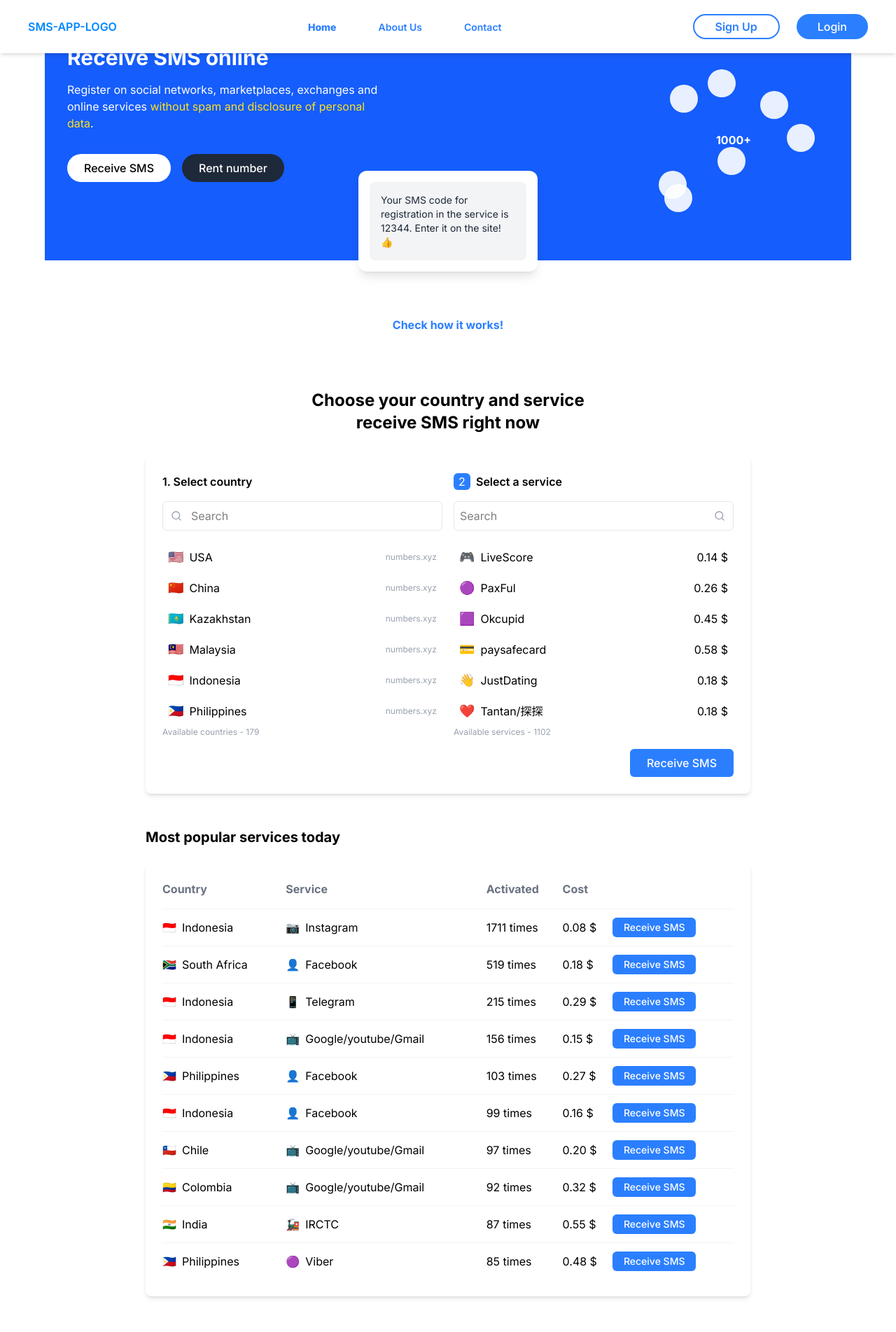
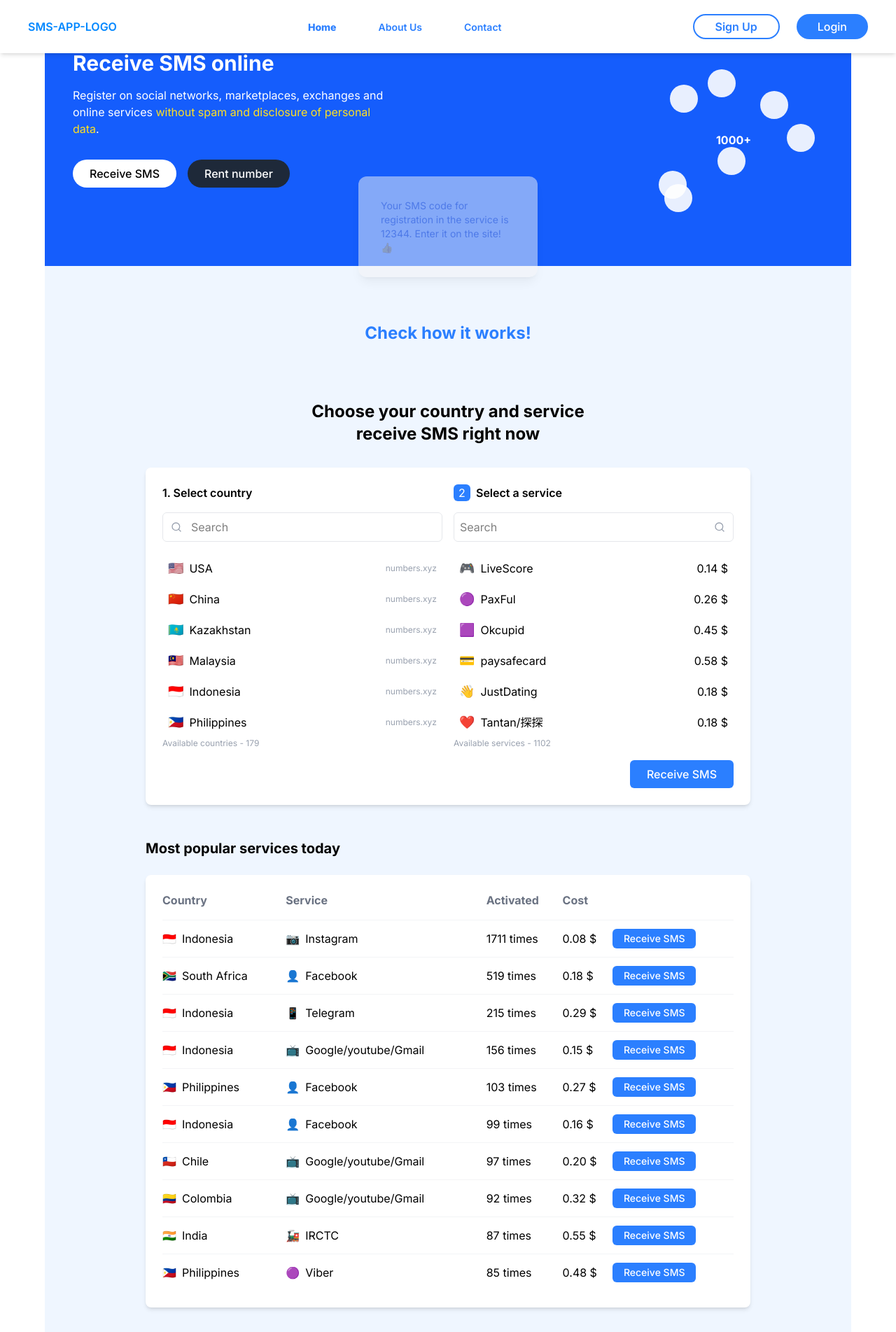
Before and after one commit to Folayimi/sms-app, a Next.js app: page / in a window 1280 px wide. Shown: the top 1903 px of the page at 70% size. Built offline with nearby package versions, Linux system fonts and the light colour scheme.

Commit message:
modified:   src/app/page.tsx

```diff
--- a/src/app/page.tsx
+++ b/src/app/page.tsx
@@ -58,9 +58,9 @@
   )
 
   return (
-    <div className="bg-white min-h-screen">
+    <div className="bg-blue-50 min-h-screen">
       {/* Hero Section */}
-      <div className="bg-blue-600 text-white mt-8 p-8 pb-16 relative">
+      <div className="bg-blue-600 text-white mt-8 p-10 pb-16 relative">
         <div className="max-w-6xl mx-auto">
           <h1 className="text-3xl font-bold mb-4">Receive SMS online</h1>
           <p className="mb-8 max-w-md">
@@ -97,26 +97,26 @@
             </div>
           </div>
         </div>
-
-        {/* Phone mockup */}
         <div className="max-w-6xl mx-auto relative">
-          <div className="absolute bottom-[-80px] left-1/2 transform -translate-x-1/2 bg-white rounded-xl p-4 shadow-lg w-64">
-            <div className="bg-gray-100 rounded-lg p-4">
-              <p className="text-gray-800 text-sm">
+          <div className="absolute bottom-[-80px] left-1/2 transform -translate-x-1/2 bg-gray-100 opacity-50 rounded-xl p-4 shadow-lg w-64">
+          <div className="bg-gray-100 opacity-50 rounded-lg p-4">
+            <p className="text-blue-800 text-sm">
                 Your SMS code for registration in the service is 12344. Enter it on the site! 👍
               </p>
             </div>
           </div>
-        </div>
       </div>
+
+      </div>
+
 
       {/* How It Works Section */}
       <div className="py-20 text-center">
-        <p className="text-blue-500 font-bold">Check how it works!</p>
+        <p className="text-blue-500 text-2xl font-bold">Check how it works!</p>
       </div>
 
       {/* Service Selection Section */}
-      <div className="max-w-4xl mx-auto px-4 pb-12">
+      <div className="bg-blue-50 max-w-4xl mx-auto px-4 pb-12">
         <h2 className="text-2xl font-bold text-black text-center mb-8">
           Choose your country and service
           <br />
@@ -198,7 +198,7 @@
       </div>
 
       {/* Popular Services Section */}
-      <div className="max-w-4xl mx-auto px-4 pb-12 text-black">
+      <div className="bg-blue-50 max-w-4xl mx-auto px-4 pb-12 text-black">
         <h2 className="text-xl font-bold mb-6">Most popular services today</h2>
 
         <div className="bg-white rounded-lg shadow-md p-6">
@@ -261,7 +261,7 @@
       </div>
 
       {/* Personal Data Warning Section */}
-      <div className="max-w-4xl mx-auto px-4 pb-24">
+      <div className="bg-blue-50 max-w-4xl mx-auto px-4 pb-24">
         <h2 className="text-xl font-bold mb-6 text-center text-black">
           It's no secret that almost all online services
           <br />
@@ -441,7 +441,7 @@
             <div className="text-center">
               <div className="bg-blue-500 rounded-full w-20 h-20 flex items-center justify-center mx-auto mb-4">
                 <img
-                  src="https://hebbkx1anhila5yf.public.blob.vercel-storage.com/image-wWE82NKWgFyeT5QVu3bh8jQDH5TsN4.png"
+                  src="https://sms-man.com/img/advantages/1.webp"
                   alt="Support Icon"
                   className="w-10 h-10 object-contain"
                 />
@@ -465,7 +465,7 @@
             <div className="text-center">
               <div className="bg-blue-500 rounded-full w-20 h-20 flex items-center justify-center mx-auto mb-4">
                 <img
-                  src="https://hebbkx1anhila5yf.public.blob.vercel-storage.com/image-wWE82NKWgFyeT5QVu3bh8jQDH5TsN4.png"
+                  src="https://sms-man.com/img/advantages/2.webp"
                   alt="Telegram Icon"
                   className="w-10 h-10 object-contain"
                 />
@@ -489,7 +489,7 @@
             <div className="text-center">
               <div className="bg-blue-500 rounded-full w-20 h-20 flex items-center justify-center mx-auto mb-4">
                 <img
-                  src="https://hebbkx1anhila5yf.public.blob.vercel-storage.com/image-wWE82NKWgFyeT5QVu3bh8jQDH5TsN4.png"
+                  src="https://sms-man.com/img/advantages/3.webp"
                   alt="Group Chat Icon"
                   className="w-10 h-10 object-contain"
                 />
@@ -513,7 +513,7 @@
             <div className="text-center">
               <div className="bg-blue-500 rounded-full w-20 h-20 flex items-center justify-center mx-auto mb-4">
                 <img
-                  src="https://hebbkx1anhila5yf.public.blob.vercel-storage.com/image-wWE82NKWgFyeT5QVu3bh8jQDH5TsN4.png"
+                  src="https://sms-man.com/img/advantages/4.webp?id=1"
                   alt="Desktop Icon"
                   className="w-10 h-10 object-contain"
                 />
@@ -540,7 +540,7 @@
       </div>
 
       {/* Solutions for Professionals Section */}
-      <div className="bg-blue-600 text-black py-12">
+      <div className="bg-blue-600 py-12">
         <div className="max-w-4xl mx-auto px-4">
           <h2 className="text-2xl font-bold mb-6 text-center">Solutions for professionals</h2>
 
@@ -589,9 +589,9 @@
       </div>
 
       {/* FAQ Section */}
-      <div className="bg-gray-50 py-12">
+      <div className="bg-blue-50 py-12 text-black">
         <div className="max-w-4xl mx-auto px-4">
-          <h2 className="text-2xl font-bold mb-8 text-center">Frequently Asked Questions</h2>
+          <h2 className="text-2xl font-bold mb-8 text-center text-black">Frequently Asked Questions</h2>
 
           <div className="space-y-4">
             <div className="bg-white rounded-lg shadow-sm overflow-hidden">
@@ -687,18 +687,18 @@
         NEW SECTION: Add your images & text here.
         Replace /images/... with the correct paths or URLs to your uploaded images.
       */}
-      <div className="bg-gray-50 py-16">
+      <div className="bg-blue-50 py-16">
         <div className="max-w-6xl mx-auto px-4">
           {/* First Row: iPad mockup + main text */}
           <div className="flex flex-col md:flex-row items-center mb-12">
             <div className="md:w-1/2 mb-6 md:mb-0 md:pr-6">
-              <img src="/images/sms-man-mockup.png" alt="SMS-MAN Mockup" className="w-full h-auto rounded shadow" />
+              <img src="https://sms-man.com/img/test/pic_en.webp" alt="SMS-MAN Mockup" className="w-full h-auto rounded shadow" />
             </div>
             <div className="md:w-1/2">
-              <h2 className="text-2xl font-bold mb-4">
+              <h2 className="text-2xl font-bold mb-4 text-black">
                 SMS-MAN – service for private registration at online resources
               </h2>
-              <p className="text-gray-700 mb-4">
+              <p className="text-black mb-4">
                 We give you the opportunity to anonymously use the phone number online to receive SMS to register on
                 sites and applications. At the same time, you can be sure that no one but you will have access to it.
               </p>
@@ -708,10 +708,10 @@
           {/* Second Row: 3-step explanation */}
           <div className="flex flex-col md:flex-row items-center mb-12">
             <div className="md:w-1/2 order-2 md:order-1 mt-6 md:mt-0 md:pr-6">
-              <h3 className="text-xl font-semibold mb-4">
+              <h3 className="text-xl font-semibold mb-4 text-black">
                 Registration on the sites without SMS to your personal number in 3 steps
               </h3>
-              <ul className="list-disc list-inside text-gray-700 space-y-3">
+              <ul className="list-disc list-inside text-black space-y-3">
                 <li>
                   <strong>Get your number</strong> in your personal cabinet. To register with SMS-MAN you only need to
                   enter your email address. No ID information or other contacts.
@@ -738,11 +738,11 @@
           {/* Third Row: one-time vs. rent */}
           <div className="flex flex-col md:flex-row items-center">
             <div className="md:w-1/2 mb-6 md:mb-0 md:pr-6">
-              <img
+              {/* <img
                 src="/images/sms-man-options.png"
                 alt="Disposable vs. Rent"
                 className="w-full h-auto rounded shadow"
-              />
+              /> */}
             </div>
             <div className="md:w-1/2">
               <h3 className="text-xl font-semibold mb-4">
@@ -768,7 +768,7 @@
         </div>
       </div>
       {/* Footer */}
-      <div className="bg-white py-8 border-t">
+      <div className="bg-blue-50 py-8 border-t">
         <div className="max-w-4xl mx-auto px-4">
           <div className="flex justify-center mb-6">
             <div className="text-blue-500 font-bold text-xl">
@@ -835,7 +835,22 @@
 
           <div className="flex justify-center gap-4 mb-6">
             <img
-              src="https://hebbkx1anhila5yf.public.blob.vercel-storage.com/image-If9lB2EbQaH2VT2RQSu3ZbpEnfxqGY.png"
+              src="https://sms-man.com/img/payment/tinkoff.png"
+              alt="Payment Method"
+              className="h-6"
+            />
+            <img
+              src="https://sms-man.com/img/payment/Sufaka.png"
+              alt="Payment Method"
+              className="h-6"
+            />
+            <img
+              src="https://sms-man.com/img/payment/payeer.png"
+              alt="Payment Method"
+              className="h-6"
+            />
+            <img
+              src="https://sms-man.com/img/payment/advcash.png"
               alt="Payment Method"
               className="h-6"
             />
```
